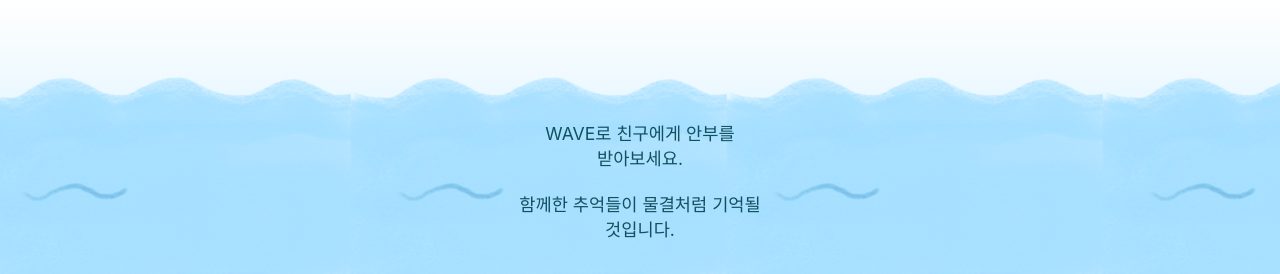
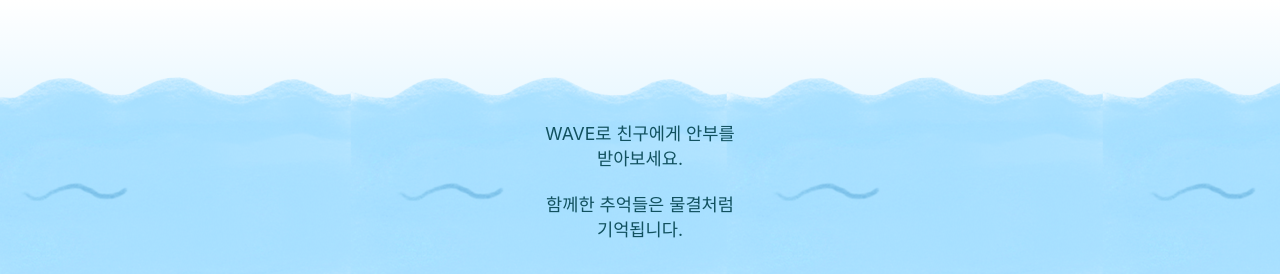
Before and after one commit to likelionkit-Wave/wave, a React (Create React App) app: page / in a window 1280 px wide. Shown: the top 274 px of the page. Built offline with nearby package versions, Linux system fonts and the light colour scheme.

Commit message:
fix: MainPage 소개말 어조 변경

```diff
--- a/src/page/MainPage.js
+++ b/src/page/MainPage.js
@@ -11,7 +11,7 @@
             WAVE로 친구에게 안부를 받아보세요.
             <br />
             <br />
-            함께한 추억들이 물결처럼 기억될 것입니다.
+            함께한 추억들은 물결처럼 기억됩니다.
           </h2>
         </div>
         <img className="logoIcon" src="/img/logo.png" alt="로고"></img>
```
